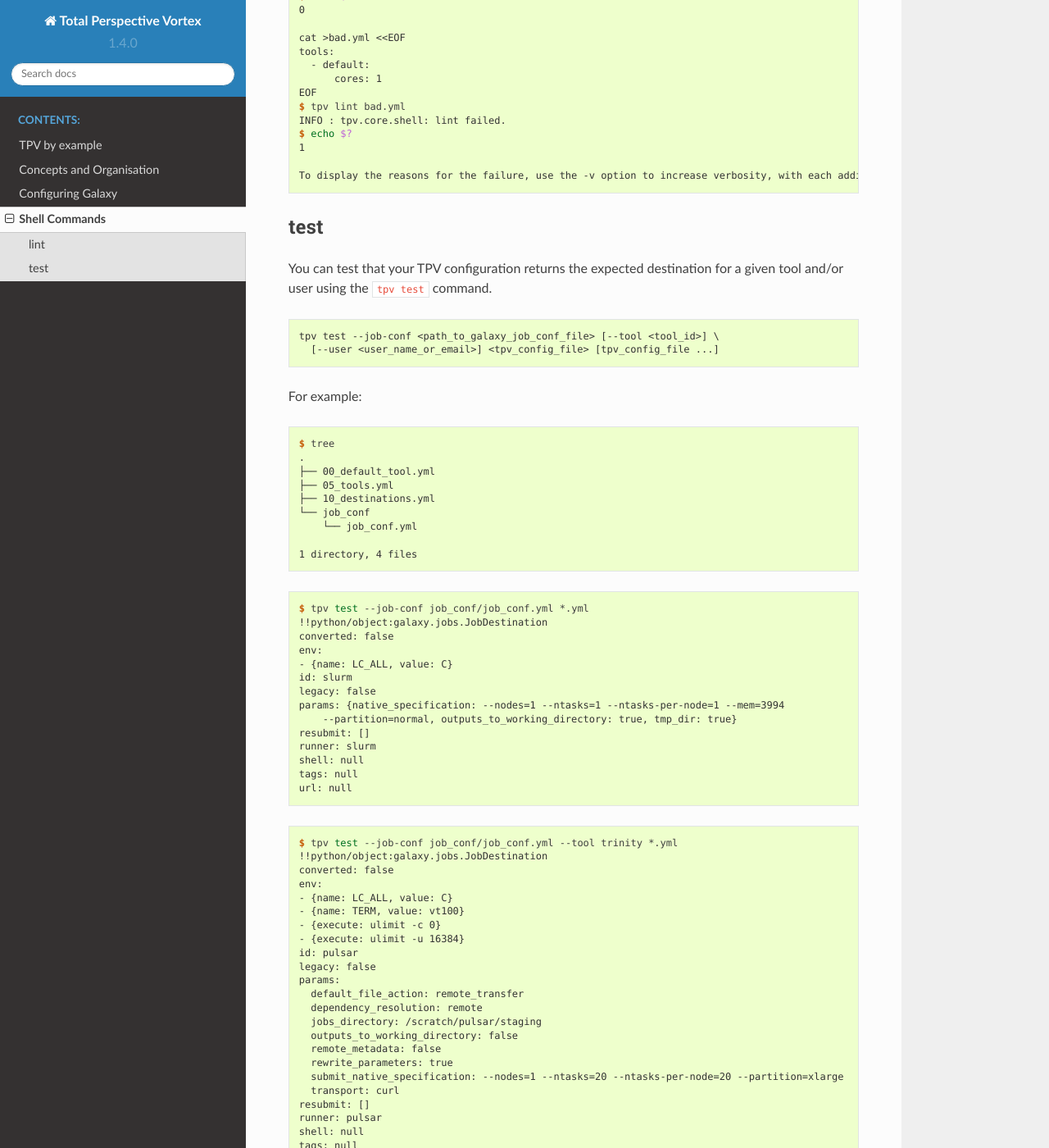
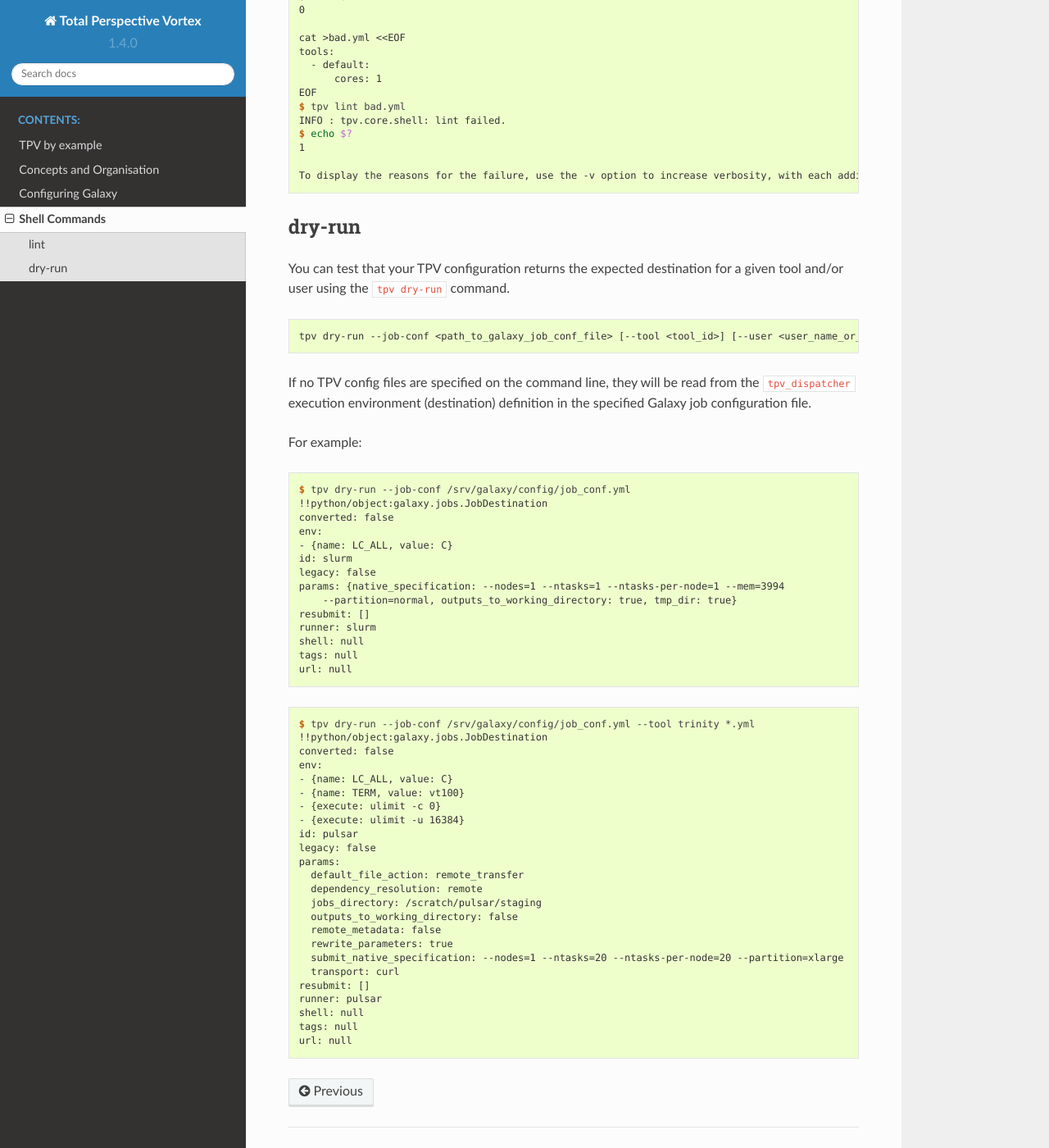
Before and after one commit to galaxyproject/total-perspective-vortex, a Sphinx documentation site: the page built from docs/topics/shell_commands.rst, in a window 1280 px wide and 1400 px high, scrolled down 722 px. Shown: the whole window at 82% size. Built offline with Sphinx 7.4.7 and the Read the Docs theme 2.0.0, drawn with Linux system fonts in a browser that asks for light colours.

Commit message:
Change test subcommand name to dry-run, read TPV configs from Galaxy job conf if none are specified on the command line

```diff
--- a/docs/topics/shell_commands.rst
+++ b/docs/topics/shell_commands.rst
@@ -46,34 +46,24 @@ example:
 
     To display the reasons for the failure, use the -v option to increase verbosity, with each additional v increasing log level.
 
-test
-----
+dry-run
+-------
 
 You can test that your TPV configuration returns the expected destination for a given tool and/or user using the ``tpv
-test`` command.
+dry-run`` command.
 
 .. code-block:: console
 
-    tpv test --job-conf <path_to_galaxy_job_conf_file> [--tool <tool_id>] \
-      [--user <user_name_or_email>] <tpv_config_file> [tpv_config_file ...]
+    tpv dry-run --job-conf <path_to_galaxy_job_conf_file> [--tool <tool_id>] [--user <user_name_or_email>] [tpv_config_file ...]
+
+If no TPV config files are specified on the command line, they will be read from the ``tpv_dispatcher`` execution
+environment (destination) definition in the specified Galaxy job configuration file.
 
 For example:
 
 .. code-block:: console
 
-    $ tree
-    .
-    ├── 00_default_tool.yml
-    ├── 05_tools.yml
-    ├── 10_destinations.yml
-    └── job_conf
-        └── job_conf.yml
-
-    1 directory, 4 files
-
-.. code-block:: console
-
-    $ tpv test --job-conf job_conf/job_conf.yml *.yml
+    $ tpv dry-run --job-conf /srv/galaxy/config/job_conf.yml
     !!python/object:galaxy.jobs.JobDestination
     converted: false
     env:
@@ -90,7 +80,7 @@ For example:
 
 .. code-block:: console
 
-    $ tpv test --job-conf job_conf/job_conf.yml --tool trinity *.yml
+    $ tpv dry-run --job-conf /srv/galaxy/config/job_conf.yml --tool trinity *.yml
     !!python/object:galaxy.jobs.JobDestination
     converted: false
     env:
--- a/setup.py
+++ b/setup.py
@@ -32,7 +32,6 @@ REQS_TEST = ([
     'flake8-import-order>=0.13'] + REQS_FULL
 )
 
-REQS_CLI = (['galaxy-app'] + REQS_FULL)
 REQS_CLI = (['galaxy-app'] + REQS_FULL)
 
 REQS_TEST =   ([
```
Also changed, not shown: 1 other file.
